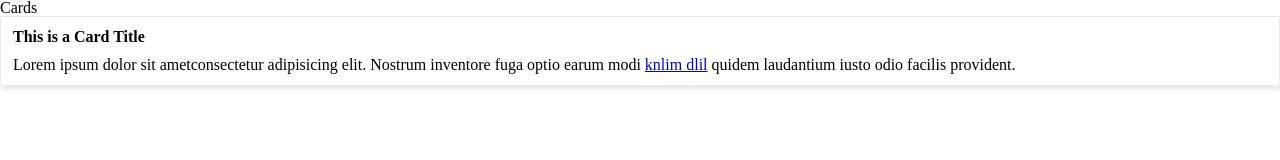
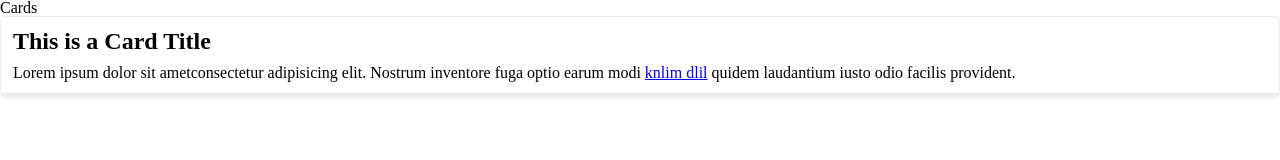
Before and after one commit to richards-colin/SASS-CSS-Library, a website: page index.html in a window 1280 px wide. Drawn offline with Linux system fonts and the light colour scheme.

Commit message:
updated card

```diff
--- a/sass/components/_card.scss
+++ b/sass/components/_card.scss
@@ -1,11 +1,14 @@
+@use 'sass:math';
+
 .card {
     display: block;
     padding: $base-padding;
     border: $base-border-thickness solid rgb(235, 235, 235);
     box-shadow: $base-box-shadow;
+    border-radius: math.div($base-border-radius, 4);
 
     .card-title {
-        font-size: $base-font-size;
+        font-size: $font-size-lg;
         padding-bottom: $base-padding;
         font-weight: bold;
     }
@@ -18,3 +21,5 @@
         }
     }
 }
+
+@debug 'hello world'
```
Also changed, not shown: css/index.css.
